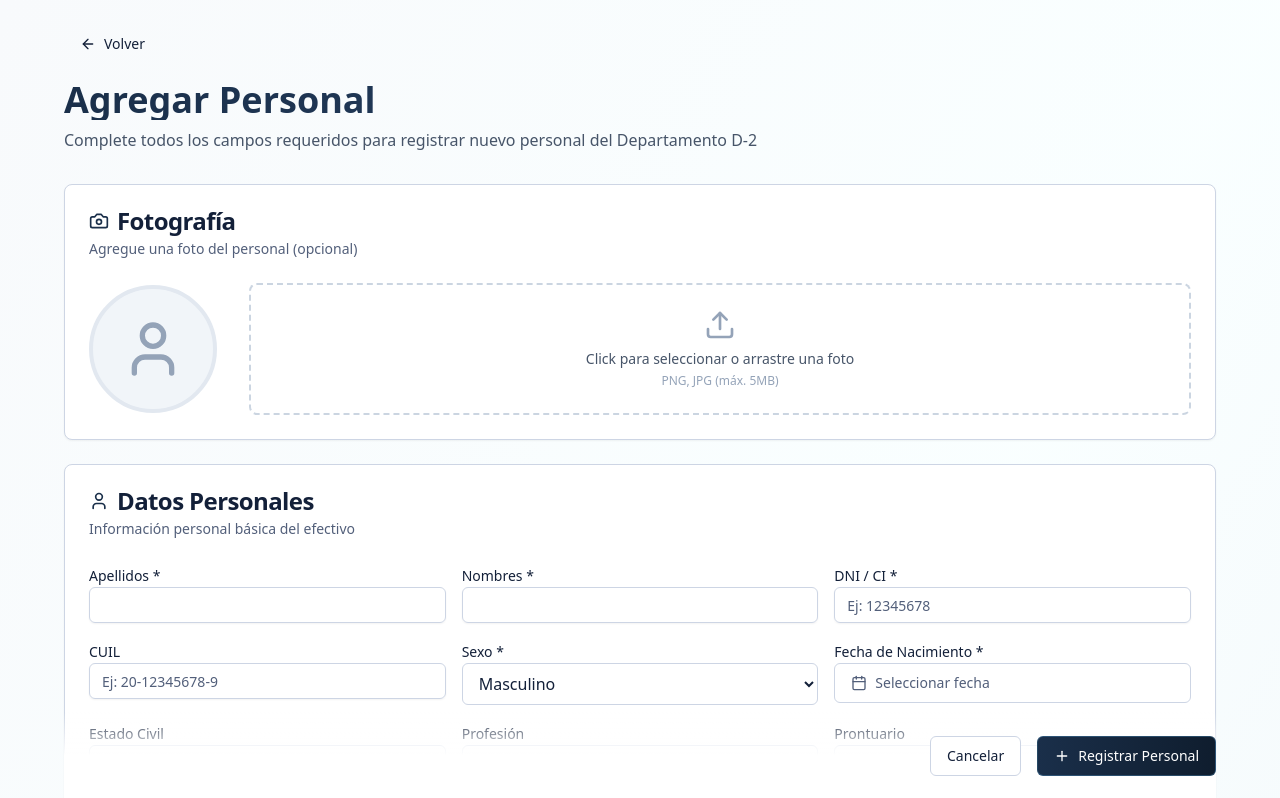
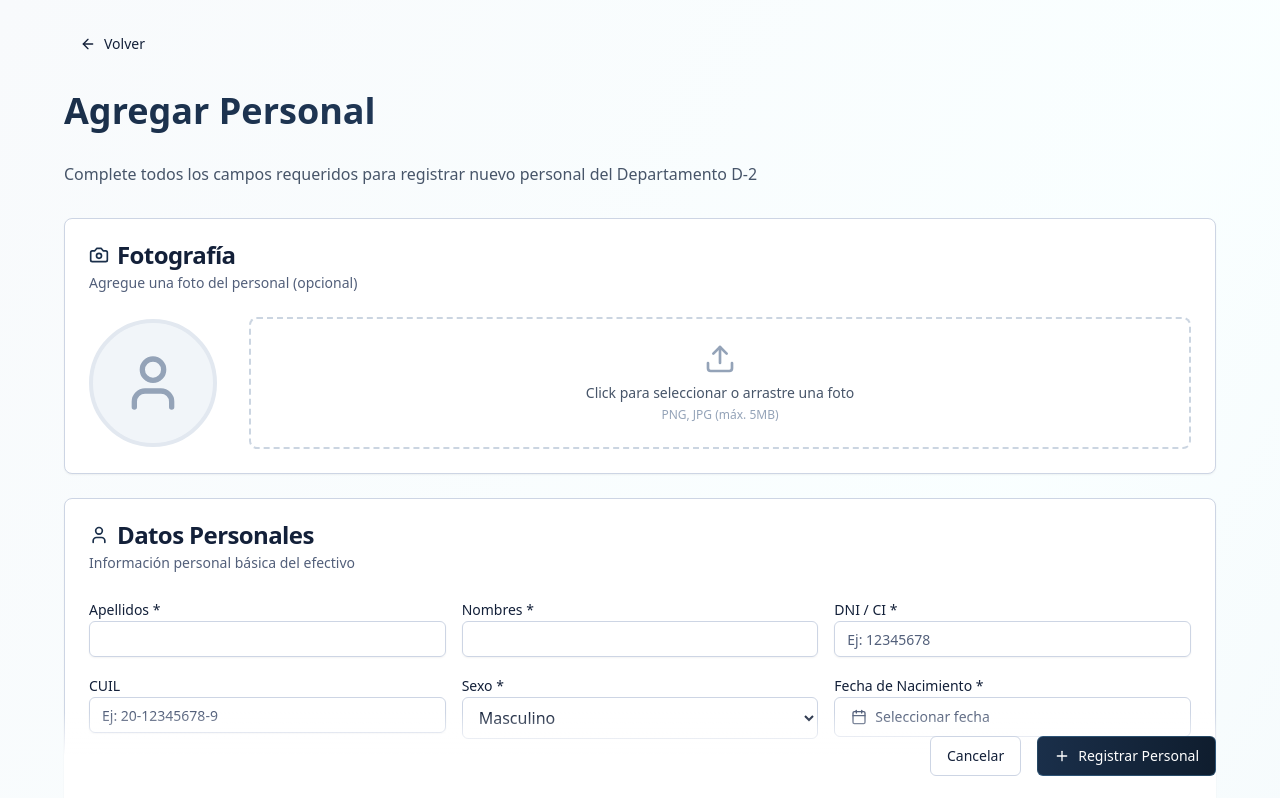
Before and after one commit to FRSanchezflavio/sigepic1.0, a React (Vite) app in the folder frontend/: page /personal/nuevo in a window 1280 px wide. Shown: the top 798 px of the page. Built offline with nearby package versions, Linux system fonts and the light colour scheme; no server answers; sample sign-in values are in the browser's storage.

Commit message:
feat: Mejora el espaciado y la legibilidad del encabezado y el texto en PersonalNew.jsx

```diff
--- a/frontend/src/pages/PersonalNew.jsx
+++ b/frontend/src/pages/PersonalNew.jsx
@@ -204,10 +204,10 @@
             <ArrowLeft className="w-4 h-4 mr-2" />
             Volver
           </Button>
-          <h1 className="text-4xl font-bold bg-gradient-to-r from-police-navy to-police-navy-light bg-clip-text text-transparent">
+          <h1 className="text-4xl font-bold leading-normal pt-1 bg-gradient-to-r from-police-navy to-police-navy-light bg-clip-text text-transparent">
             Agregar Personal
           </h1>
-          <p className="text-slate-600 mt-2">
+          <p className="text-slate-600 mt-6">
             Complete todos los campos requeridos para registrar nuevo personal
             del Departamento D-2
           </p>
```
